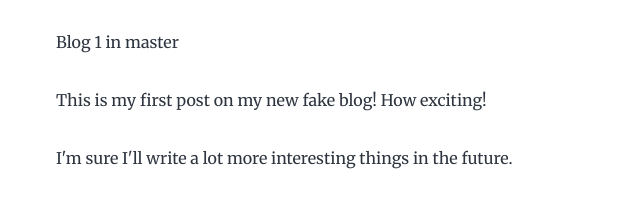
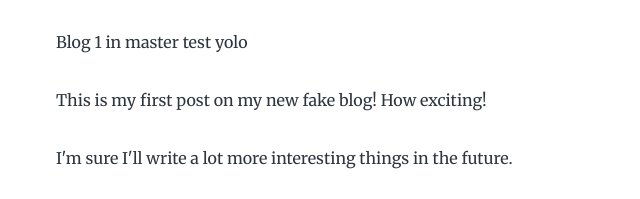
Before and after one commit to JGAntunes/gatsby-yarn-netlify-test, a Gatsby site: page /hello-world/ in a window 1280 px wide. Shown: the part 211-410 px from the top of the page, 268-908 px from the left. Built offline with nearby package versions, Linux system fonts and the light colour scheme; Gatsby itself is replaced by a stand-in of ours; some packages are replaced by stand-ins of ours.

Commit message:
chore: test github commit status hooks

```diff
--- a/content/blog/hello-world/index.md
+++ b/content/blog/hello-world/index.md
@@ -4,7 +4,7 @@
 description: "Hello World"
 ---
 
-Blog 1 in master
+Blog 1 in master test yolo
 
 This is my first post on my new fake blog! How exciting!
 
```
